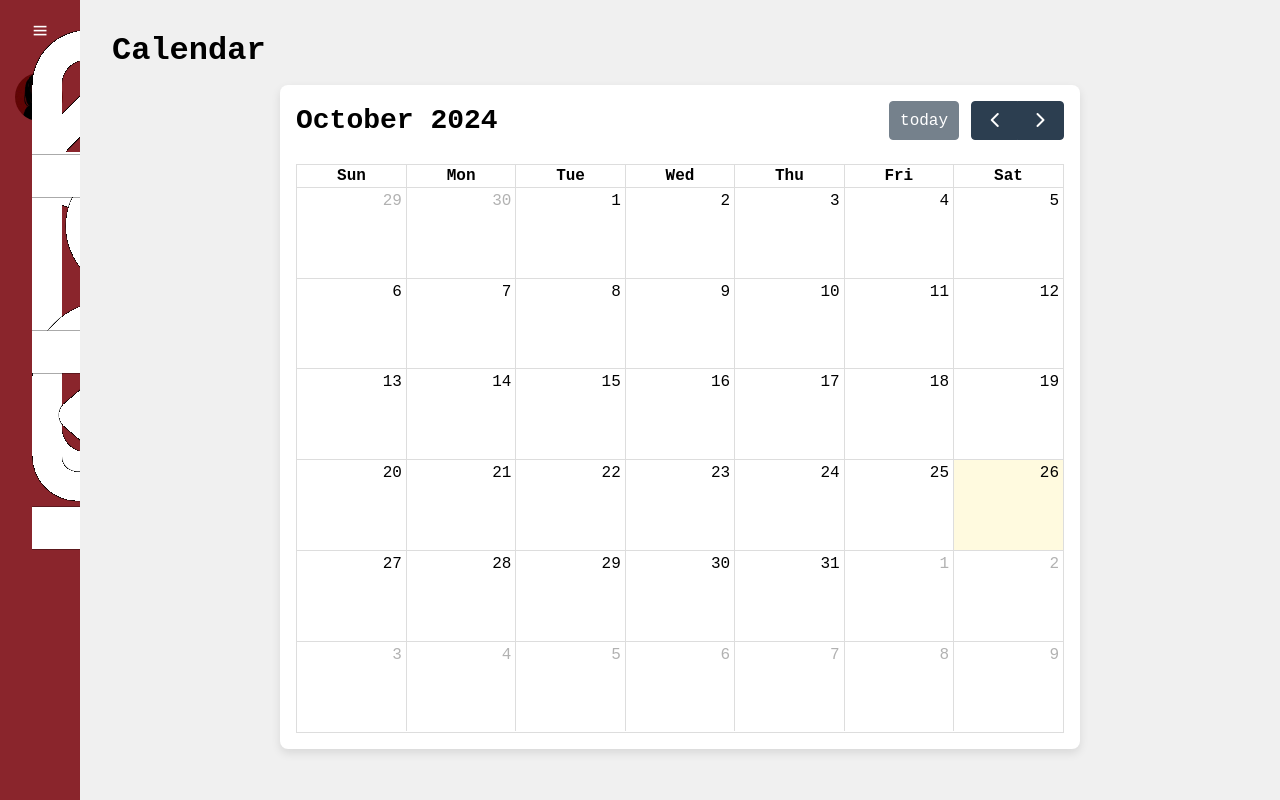
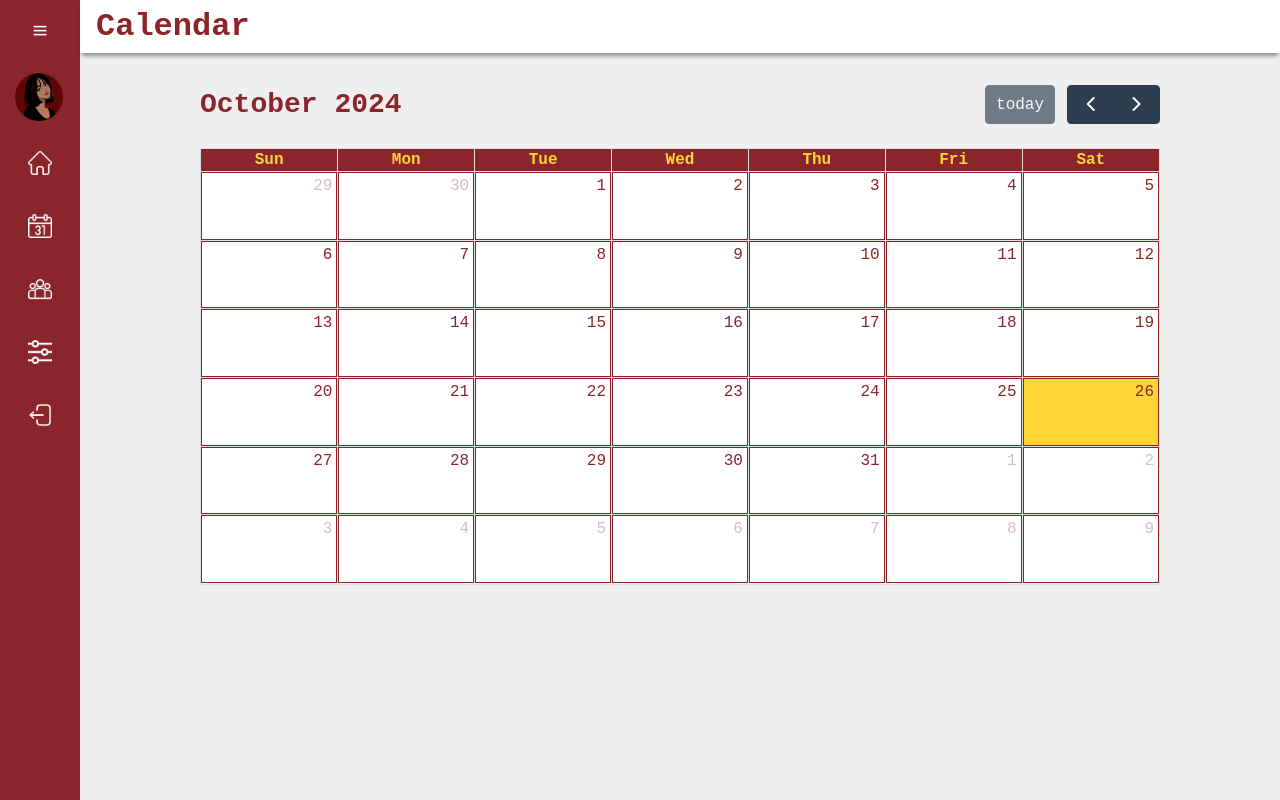
Before and after one commit to Felraine/IM2-Document-Repository, a Django app: page /calendar/ in a window 1280 px wide. Run offline with Django 5.2, Linux system fonts and the light colour scheme; lists and menus that the app fills with data are empty; some libraries are stand-ins or nearby versions.

Commit message:
Reverted CSS to proper format

```diff
--- a/Django/calendar_app/static/calendar_app/calendarStyles.css
+++ b/Django/calendar_app/static/calendar_app/calendarStyles.css
@@ -133,77 +133,109 @@
   display: flex;
   align-items: center;
   text-decoration: none;
-  border-radius: 0.5rem;
-  transition: all 0.3s ease;
-  height: 100%;
-  padding: 0 1rem;
+  border-radius: 0.8rem;
+  margin-top: 0.5rem;
+  padding-left: 4px;
 }
 
 .sidebar ul li a:hover {
-  background-color: rgba(255, 255, 255, 0.1);
+  background-color: #fed534;
 }
 
-.tooltip {
+.sidebar ul li a:hover .nav-item {
+  background-color: #fed534 !important;
+  color: black !important;
+}
+
+.sidebar ul li a img {
+  min-width: 1.5rem;
+  height: 1.5rem;
+  margin-left: 8px;
+}
+
+.home:hover {
+  content: url("images/home2.png");
+}
+
+.sidebar .nav-item {
+  opacity: 0;
+  margin-left: 1rem;
+}
+
+.sidebar.active .nav-item {
+  opacity: 1;
+}
+
+.sidebar ul li .tooltip {
   position: absolute;
-  left: 100%;
+  left: 125px;
   top: 50%;
-  transform: translateY(-50%);
-  padding: 0.5rem;
-  background-color: #8a252c;
-  color: #fff;
-  border-radius: 0.5rem;
-  white-space: nowrap;
+  transform: translate(-50%, -50%);
+  box-shadow: 0 0.5rem 0.8rem rgba(0, 0, 0, 0.2);
+  border-radius: 0.6rem;
+  padding: 0.4rem 1.2rem;
+  line-height: 1.8rem;
+  z-index: 20;
   opacity: 0;
-  transition: opacity 0.3s ease;
+  color: white;
   pointer-events: none;
 }
 
 .sidebar ul li:hover .tooltip {
   opacity: 1;
+  background-color: #8a252c;
+  margin-left: 1rem;
+}
+
+.sidebar.active ul li .tooltip {
+  display: none;
 }
 
 .main-content {
-  position: absolute;
+  position: relative;
+  min-height: 100vh;
   top: 0;
   left: 80px;
-  height: 100vh;
+  transition: all 0.5s ease;
   width: calc(100% - 80px);
-  background-color: #f0f0f0;
-  padding: 1rem;
-  transition: left 0.5s ease, width 0.5s ease;
+  padding: 0;
+  background-color: #efefef;
 }
 
-.main-content .container {
-  padding: 1rem;
+.container {
+  width: 100%;
+  box-shadow: 0 5px 4px -2px rgba(0, 0, 0, 0.4);
+  padding: 0.5rem 0rem 0.5rem 1rem;
+  color: #8a252c;
+  background-color: #fff;
 }
 
-/* Calendar Styles */
+/* Start adding new CSS here */
 #calendar {
-  max-width: 800px; /* Set maximum width */
-  margin: 0 auto; /* Center the calendar */
-  background-color: white; /* Background color for better visibility */
-  border-radius: 8px; /* Rounded corners */
-  box-shadow: 0 4px 10px rgba(0, 0, 0, 0.1); /* Shadow effect */
-  padding: 1rem; /* Padding inside the calendar */
+  max-width: 60rem;
+  margin: 0 auto;
+  height: 500px;
+  margin-top: 2rem;
+  color: #8a252c;
+  transition: width 0.5s ease;
 }
 
-/* Responsive Styles */
-@media (max-width: 768px) {
-  .sidebar {
-    width: 60px;
-  }
+.fc-daygrid-day {
+  background-color: #fff;
+}
 
-  .sidebar.active {
-    width: 200px;
-  }
+.fc-day-today {
+  background-color: #fed534 !important;
+  border: 2px solid #8a252c;
+}
 
-  .main-content {
-    left: 60px;
-    width: calc(100% - 60px);
-  }
+.fc-daygrid-day-frame {
+  border: 1px solid #8a252c;
+}
 
-  #calendar {
-    width: 100%; /* Make calendar responsive */
-    padding: 0.5rem; /* Adjust padding for smaller screens */
-  }
+.fc-col-header-cell {
+  background-color: #8a252c;
+  color: #fed534;
+  font-weight: bold;
+  border: 1px solid #8a252c;
 }
```
